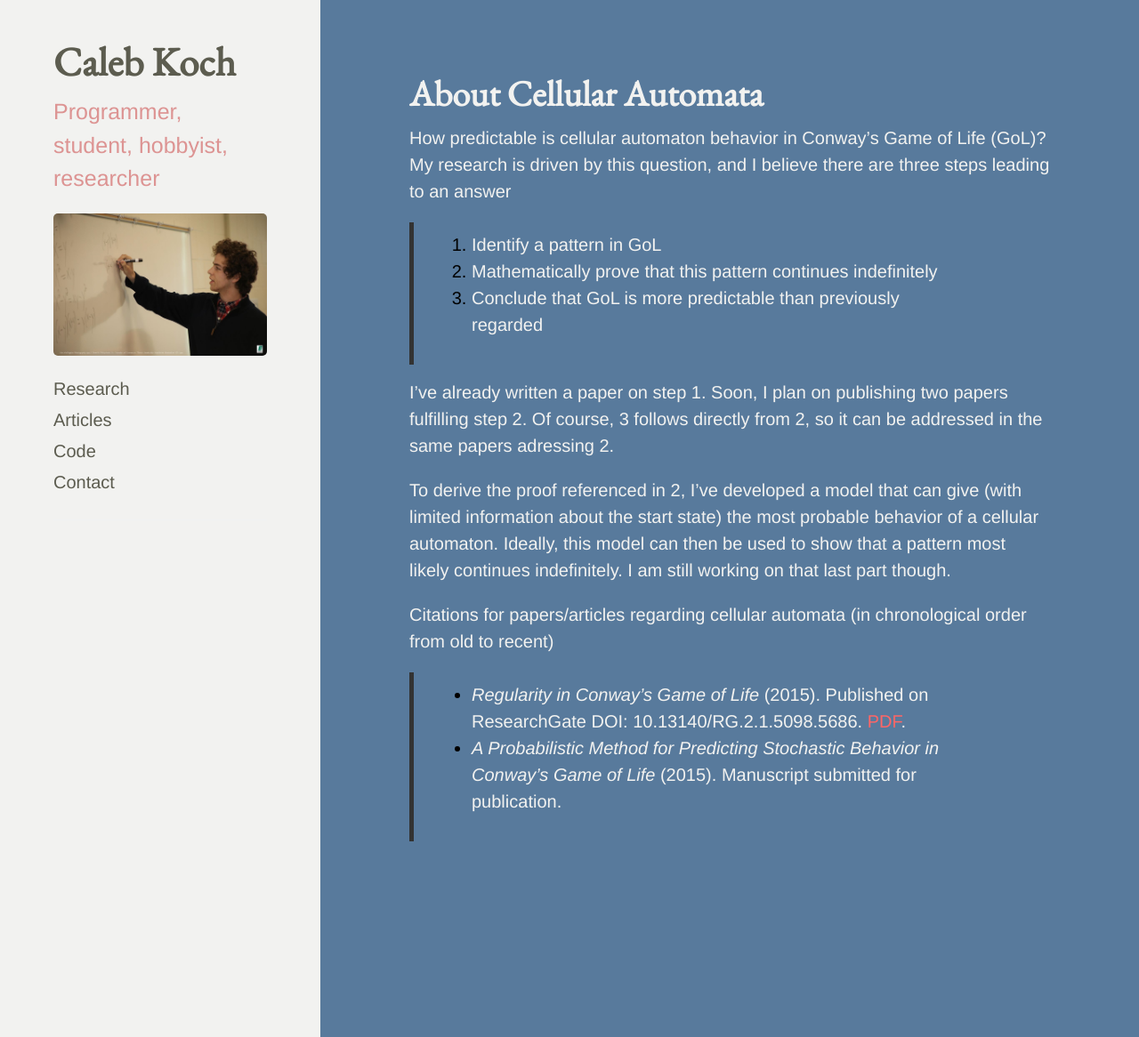
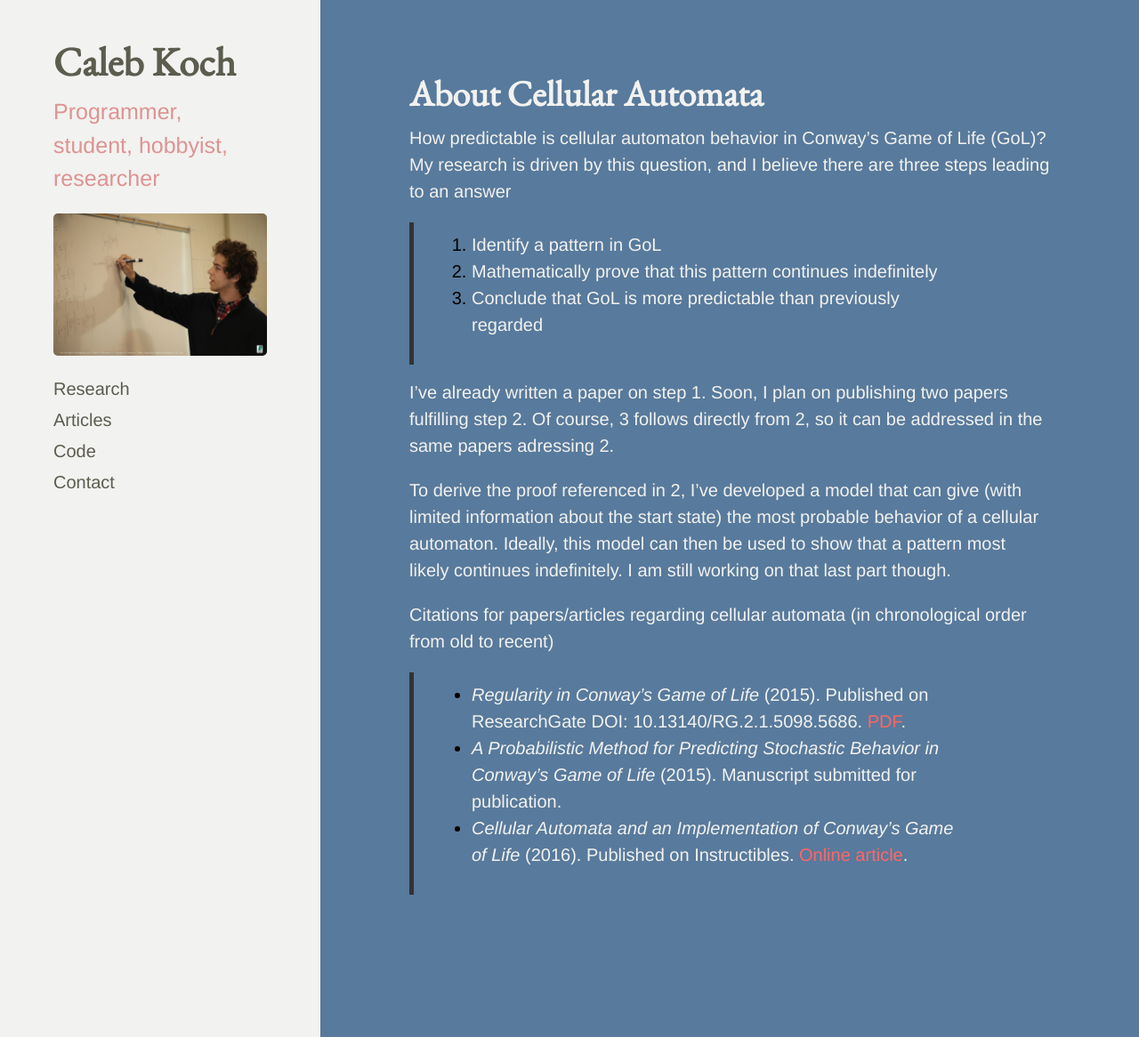
Before and after one commit to cakoch10/cakoch10.github.io, a Jekyll site: the page built from automata.md, in a window 1280 px wide and 1166 px high. Shown: the whole window at 89% size. Built offline with Jekyll 4.4.1, drawn with Linux system fonts in a browser that asks for light colours; Markdown is read by kramdown in place of the engine named in the settings.

Commit message:
Update automata.md

```diff
--- a/automata.md
+++ b/automata.md
@@ -25,3 +25,4 @@
 
 > - <span style="color:#f2f2f0">*Regularity in Conway's Game of Life* (2015). Published on ResearchGate DOI: 10.13140/RG.2.1.5098.5686. [PDF](https://www.researchgate.net/profile/Caleb_Koch/publication/282706116_Regularity_in_Conway%27s_Game_of_Life/links/561993bf08ae78721f9d02a3.pdf?origin=publication_detail&ev=pub_int_prw_xdl&msrp=Y8k3geMxjxZV6iYic468wKpGVfDF0PYoGYsvJLNvbONUBHrabgfZ2UsvhLavU5xsqCFxDvoZHvEY_yiGPsAQPw.i4RiymKLC0jMfPULrD8YJqgubuvjwYFaLWEgmlaDeZ47mb2UF2ldgkbpXipS2Lbu_mXfS19WNKuB5RKatd0V7w.KGD-Afw1yXtRl-o6QgAUIKEdKzkx05fHMqeq4hbSbAgjsuP1e9gLkFnErbWKCa2zZjWVxagbAWCSnPWZvLwSXA).</span>
 > - <span style="color:#f2f2f0">*A Probabilistic Method for Predicting Stochastic Behavior in Conway's Game of Life* (2015). Manuscript submitted for publication.</span>
+> - <span style="color:#f2f2f0">*Cellular Automata and an Implementation of Conway's Game of Life* (2016). Published on Instructibles. [Online article](http://www.instructables.com/id/Cellular-Automata-and-an-Implementation-of-Conways/).</span>
```
